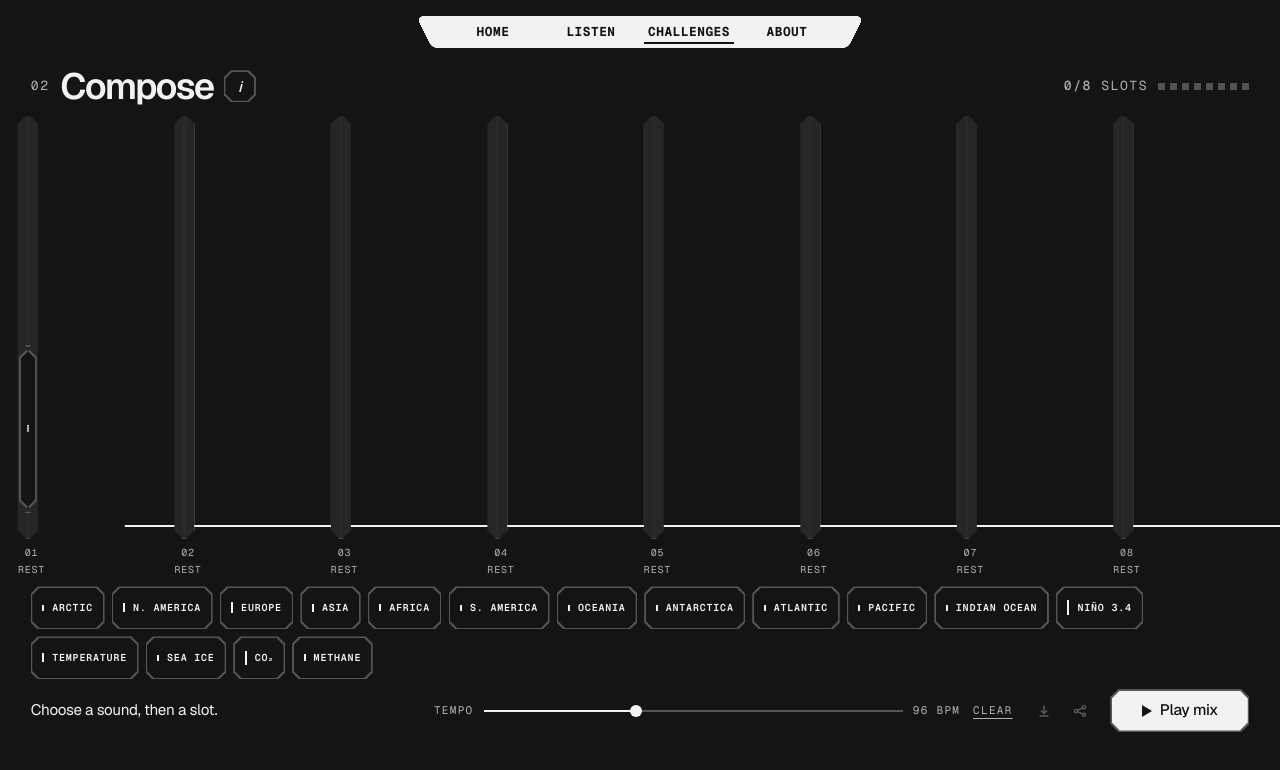
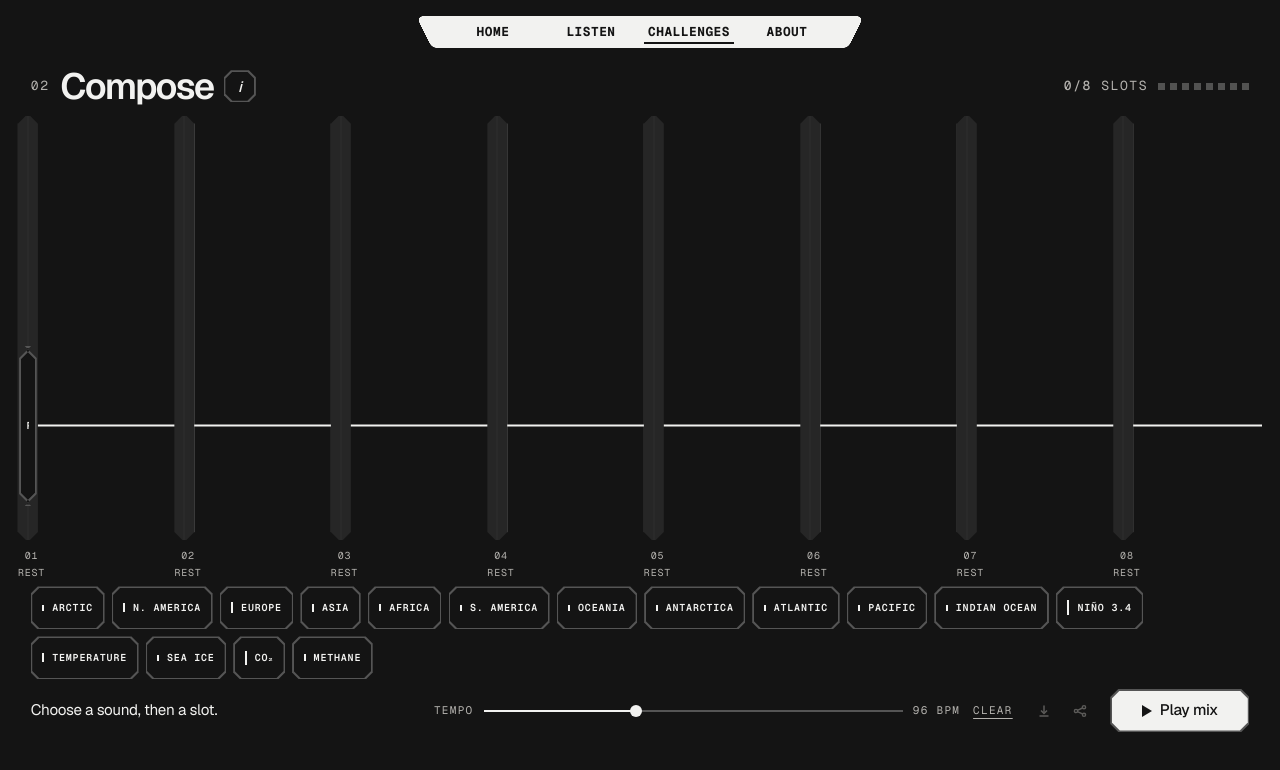
Before and after one commit to acheronx0577/Earth-Juke-Box-Sonifysphere, a Next.js app: page /challenge/compose in a window 1280 px wide. Shown: the top 770 px of the page. Built offline with nearby package versions, Linux system fonts and the light colour scheme; no server answers.

Commit message:
Run the signal curve through each note and then keep it level.
A dot marks the top of every filled bar. Rests glide toward the next note, and after the last note the line stays level to the right edge, behind the place target.

Co-authored-by: AcheronX. <richardhuynh53@gmail.com>

```diff
--- a/src/components/play/ComposeBoard.tsx
+++ b/src/components/play/ComposeBoard.tsx
@@ -118,14 +118,42 @@ function monotone(points: readonly [number, number][]): string {
 
 function sequencePath(heights: readonly number[]): string {
   const width = 800;
-  const height = 200;
-  const floor = height - 8;
-  const points = heights.map((value, index) => {
-    const x = ((index + 0.5) / heights.length) * width;
-    const y = Math.min(floor, height - (value / 100) * (height - 16));
-    return [x, y] as [number, number];
+  const plot = 200;
+  const yFor = (value: number) => plot * (1 - value / 100);
+  const known = heights.map((value) => (value > 0 ? yFor(value) : null));
+  const ys = known.map((y, index) => {
+    if (y !== null) return y;
+    let previous = -1;
+    let next = -1;
+    for (let i = index - 1; i >= 0; i -= 1) {
+      if (known[i] !== null) {
+        previous = i;
+        break;
+      }
+    }
+    for (let i = index + 1; i < known.length; i += 1) {
+      if (known[i] !== null) {
+        next = i;
+        break;
+      }
+    }
+    if (previous >= 0 && next >= 0) {
+      const span = next - previous;
+      const t = (index - previous) / span;
+      return known[previous]! + (known[next]! - known[previous]!) * t;
+    }
+    if (previous >= 0) return known[previous]!;
+    if (next >= 0) return known[next]!;
+    return plot - 1;
   });
-  return monotone(points.map(([x, y]) => [x, Math.min(y, floor)] as [number, number]));
+  const points = ys.map((y, index) => [((index + 0.5) / ys.length) * width, y] as [number, number]);
+  const first = points[0] ?? [0, plot - 1];
+  const last = points[points.length - 1] ?? first;
+  return monotone([
+    [0, first[1]],
+    ...points,
+    [width, last[1]],
+  ]);
 }
 
 function moveFocus(event: KeyboardEvent<HTMLButtonElement>, index: number, count: number, focusAt: (next: number) => void) {
@@ -509,7 +537,10 @@ export function ComposeBoard({ initialMix }: { readonly initialMix: string | nul
             >
               <span className={`${styles.col} sonify-slot${playing ? " is-playing" : ""}`}>
                 {slot ? (
-                  <span className={styles.bar} data-on="true" data-play={playing ? "true" : "false"} style={{ height: `${heights[index]}%` }} />
+                  <>
+                    <span className={styles.bar} data-on="true" data-play={playing ? "true" : "false"} style={{ height: `${heights[index]}%` }} />
+                    <span className={styles.dot} style={{ bottom: `${heights[index]}%` }} />
+                  </>
                 ) : null}
                 {target ? (
                   <span className={`${styles.shell} ${styles.place}`} style={{ clipPath: clip(12) }}>
--- a/src/components/play/compose.module.css
+++ b/src/components/play/compose.module.css
@@ -119,6 +119,7 @@
 }
 
 .slots {
+  --slot-meta: clamp(36px, 4.6svh, 52px);
   position: relative;
   display: grid;
   grid-template-columns: repeat(8, minmax(0, 1fr));
@@ -166,17 +167,20 @@
   display: flex;
   flex-direction: column;
   align-items: center;
+  justify-content: flex-start;
   gap: 2px;
-  padding-top: clamp(6px, 0.8svh, 10px);
+  box-sizing: border-box;
+  height: var(--slot-meta);
+  padding-top: 8px;
 }
 
 .place {
   position: absolute;
-  z-index: 2;
+  z-index: 3;
   left: 6%;
   right: 6%;
-  bottom: 6%;
-  height: clamp(84px, 46%, 168px);
+  bottom: 8%;
+  height: clamp(84px, 42%, 160px);
 }
 
 .place .face {
@@ -194,9 +198,10 @@
   z-index: 1;
   top: 0;
   right: clamp(10px, 1.4vw, 22px);
+  bottom: var(--slot-meta);
   left: clamp(10px, 1.4vw, 22px);
-  height: calc(100% - clamp(34px, 4.2svh, 48px));
   display: block;
+  height: auto;
   pointer-events: none;
   overflow: hidden;
 }
@@ -252,6 +257,18 @@
 
 .bar[data-play="true"] {
   background: linear-gradient(to bottom, #f2f2f0 0 3px, rgba(242, 242, 240, 0.95) 3px, rgba(242, 242, 240, 0.35) 42%, rgba(242, 242, 240, 0) 100%);
+}
+
+.dot {
+  position: absolute;
+  z-index: 2;
+  left: 50%;
+  width: 7px;
+  height: 7px;
+  border-radius: 50%;
+  background: #f2f2f0;
+  transform: translate(-50%, 50%);
+  pointer-events: none;
 }
 
 .captions {
```
